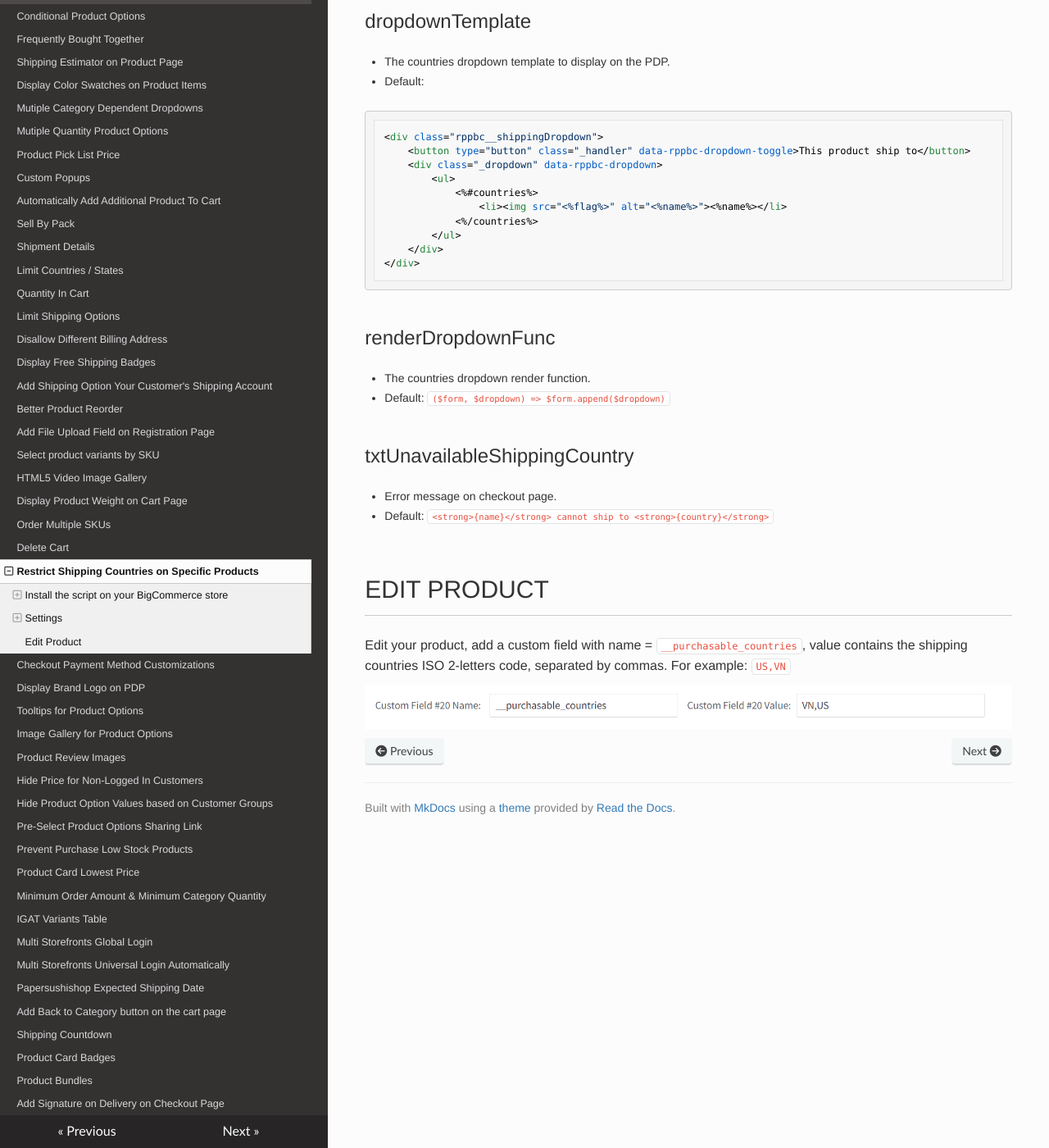
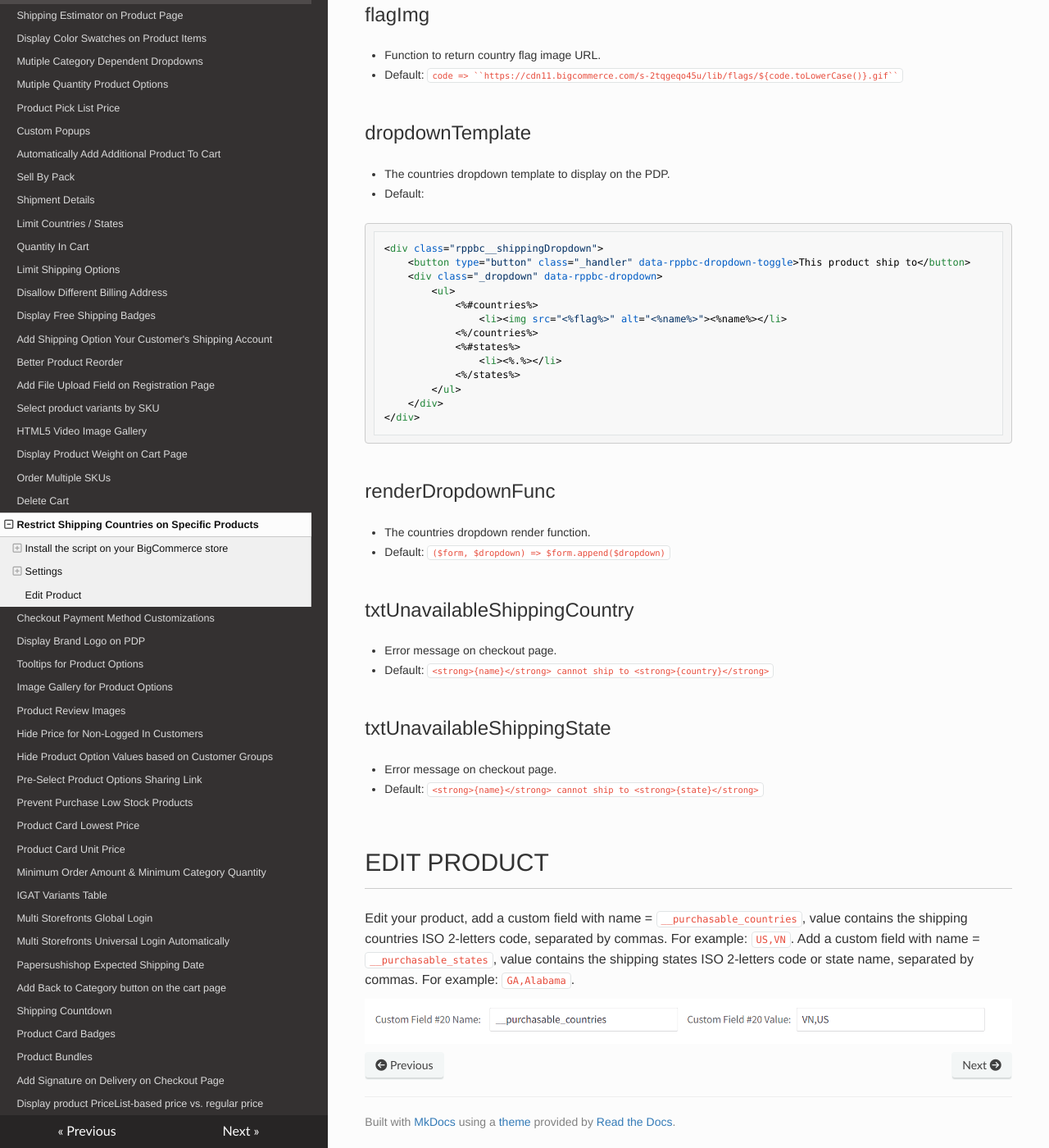
Before and after one commit to tvlgiao/bc-addons-docs, an MkDocs documentation site: the page built from docs/restrict-shipping-countries-on-specific-products.md, in a window 1280 px wide and 1400 px high, scrolled down 2223 px. Shown: the whole window at 82% size. Built offline with MkDocs 1.6.1, drawn with Linux system fonts in a browser that asks for light colours; nearby versions of some CDN libraries; some of the changed text lies outside the part shown.

Commit message:
Update 7/23

```diff
--- a/docs/restrict-shipping-countries-on-specific-products.md
+++ b/docs/restrict-shipping-countries-on-specific-products.md
@@ -44,6 +44,12 @@ Enter the script below to **Scripts contents**:
 - Default: `__purchasable_countries`
 - Example: Field name = `__purchasable_countries`, Field value = `US,VN`
 
+- ### stateProductCustomField
+
+- The custom field to read shipping states. Field value contains country ISO 2-letters code or state name, seperated by commas.
+- Default: `__purchasable_states`
+- Example: Field name = `__purchasable_states`, Field value = `GA,Geogia,AL,Alabama`
+
 ### graphQLToken
 
 - GraphQL token string.
@@ -72,6 +78,9 @@ Enter the script below to **Scripts contents**:
             <%#countries%>
                 <li><img src="<%flag%>" alt="<%name%>"><%name%></li>
             <%/countries%>
+            <%#states%>
+                <li><%.%></li>
+            <%/states%>
         </ul>
     </div>
 </div>
@@ -87,9 +96,15 @@ Enter the script below to **Scripts contents**:
 - Error message on checkout page.
 - Default: `<strong>{name}</strong> cannot ship to <strong>{country}</strong>`
 
+### txtUnavailableShippingState
+
+- Error message on checkout page.
+- Default: `<strong>{name}</strong> cannot ship to <strong>{state}</strong>`
+
 
 ## Edit Product
 
-Edit your product, add a custom field with name = `__purchasable_countries`, value contains the shipping countries ISO 2-letters code, separated by commas. For example: `US,VN`
+Edit your product, add a custom field with name = `__purchasable_countries`, value contains the shipping countries ISO 2-letters code, separated by commas. For example: `US,VN`.
+Add a custom field with name = `__purchasable_states`, value contains the shipping states ISO 2-letters code or state name, separated by commas. For example: `GA,Alabama`.
 
 ![products-restrict-shipping-countries-custom-fields](img/products-restrict-shipping-countries-custom-fields.png)
--- a/mkdocs.yml
+++ b/mkdocs.yml
@@ -36,6 +36,7 @@ nav:
 - Pre-Select Product Options Sharing Link: preselect-product-option-link.md
 - Prevent Purchase Low Stock Products: prevent-purchase-low-stock.md
 - Product Card Lowest Price: product-card-lowest-price.md
+- Product Card Unit Price: product-card-unit-price.md
 - Minimum Order Amount & Minimum Category Quantity: category-minimum-quantity.md
 - IGAT Variants Table: igat-variants-table.md
 - Multi Storefronts Global Login: multi-storefronts-global-login.md
@@ -46,6 +47,7 @@ nav:
 - Product Card Badges: product-card-badges.md
 - Product Bundles: product-bundles.md
 - Add Signature on Delivery on Checkout Page: checkout-signature-delivery.md
+- Display product PriceList-based price vs. regular price: wholesale-discount-price.md
 theme: readthedocs
 use_directory_urls: false
 
```
Also changed, not shown: docs/frequently-bought-together.md (+2 -0 lines), docs/index.md (+2 -0 lines), docs/product-card-unit-price.md (added, +70 -0 lines), docs/wholesale-discount-price.md (added, +6 -0 lines).
